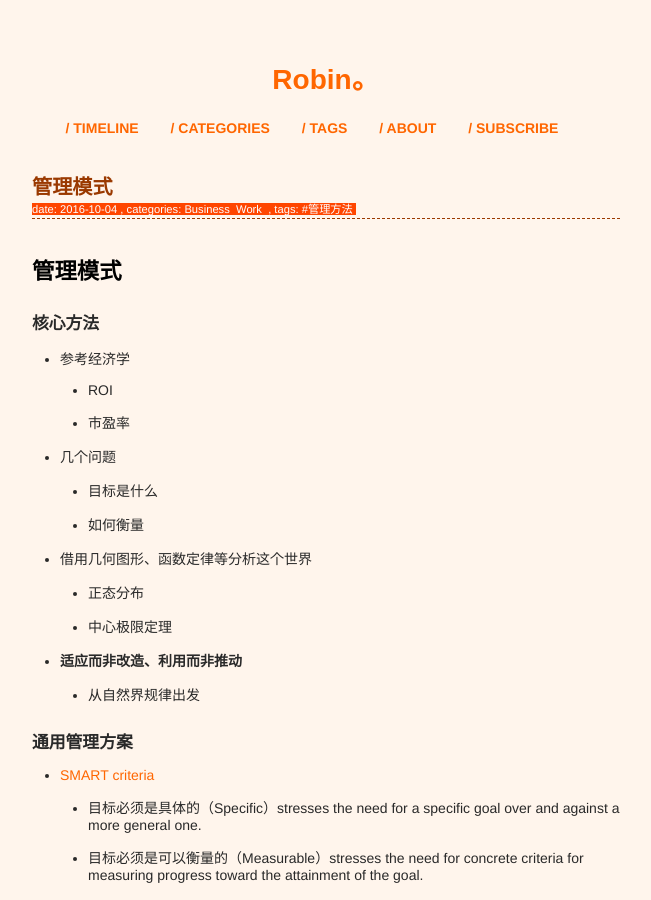
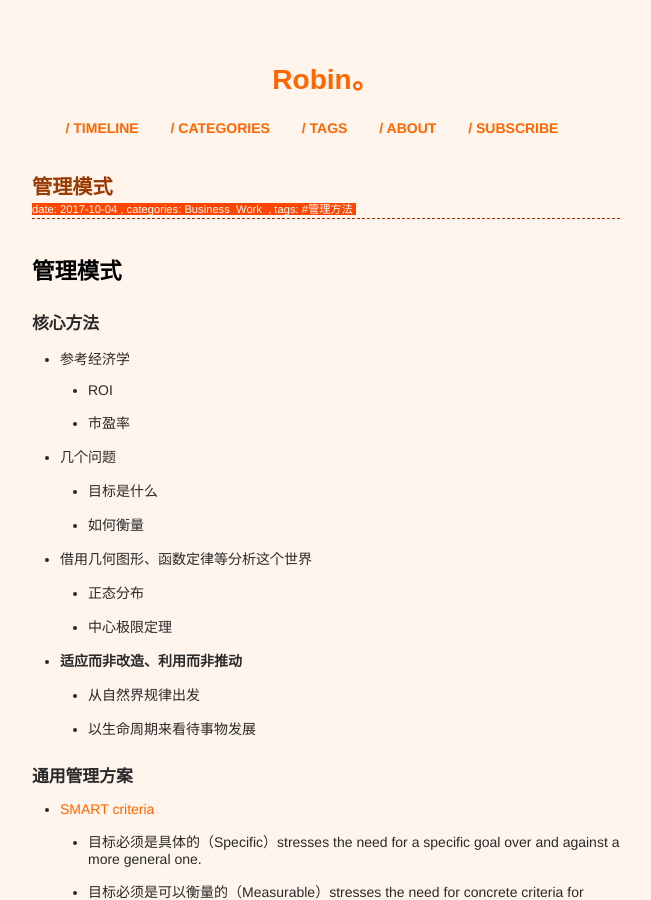
Before and after one commit to xianyuxmu/xianyuxmu.github.io, a Jekyll site: the page built from _posts/2017-10-04-management-patterns.md, in a window 1280 px wide and 900 px high. Shown: the whole window, without its empty margins (314-965 px from the left). Built offline with Jekyll 4.4.1, drawn with Linux system fonts in a browser that asks for light colours; comment, search, counter and statistics services are not loaded.

Commit message:
update the date

```diff
--- a/_posts/2017-10-04-management-patterns.md
+++ b/_posts/2017-10-04-management-patterns.md
@@ -1,7 +1,7 @@
 ---
 layout: post
 title: 管理模式
-date: 2016-10-04 10:35:00 +0800
+date: 2017-10-04 10:35:00 +0800
 categories:
 - Business
 - Work
@@ -25,6 +25,7 @@ tags:
 	- 中心极限定理
 - **适应而非改造、利用而非推动**
 	- 从自然界规律出发
+	- 以生命周期来看待事物发展
 
 ### 通用管理方案
 
```
Also changed, not shown: _posts/2017-10-04-normal-distribution.md (+1 -1 lines).
